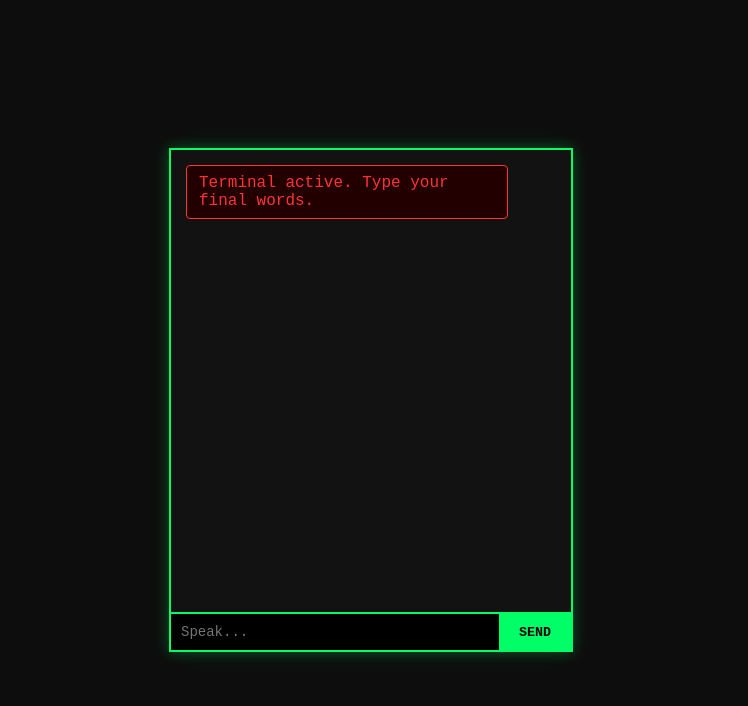
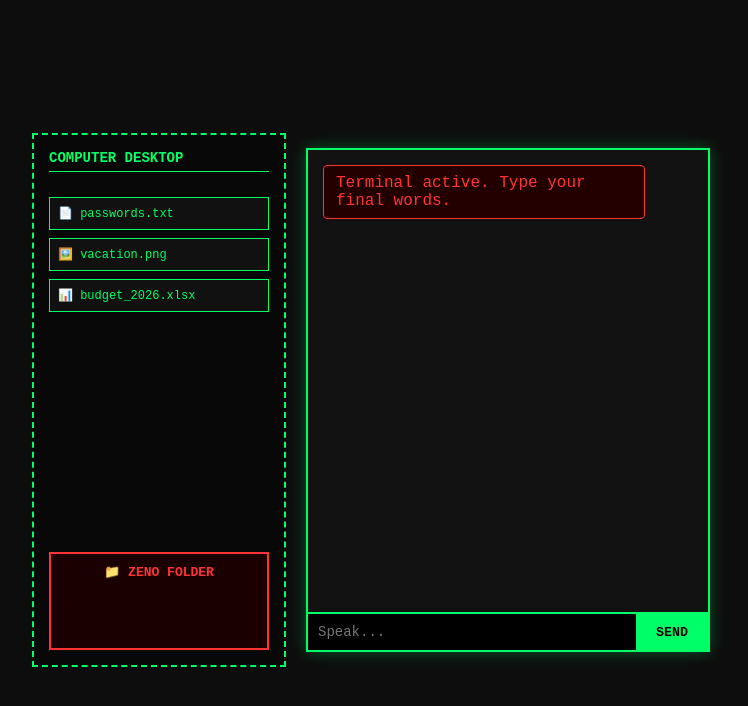
Before and after one commit to toystoryaaaa/Midnight-Whisper, a plain HTML site: page index.html in a window 1280 px wide. Shown: the whole page, without its empty margins (269-1017 px from the left). Drawn offline with Linux system fonts and the light colour scheme.

Commit message:
Update index.html

```diff
--- a/index.html
+++ b/index.html
@@ -3,7 +3,7 @@
 <head>
     <meta charset="UTF-8">
     <meta name="viewport" content="width=device-width, initial-scale=1.0">
-    <title>Haunted Terminal</title>
+    <title>Haunted Terminal - Zeno</title>
     <style>
         body {
             background-color: #0d0d0d;
@@ -14,7 +14,71 @@
             align-items: center;
             height: 100vh;
             margin: 0;
+            gap: 20px;
         }
+
+        /* Fake Desktop Tray */
+        .desktop-area {
+            width: 220px;
+            height: 500px;
+            border: 2px dashed #00ff66;
+            background-color: #080808;
+            padding: 15px;
+            display: flex;
+            flex-direction: column;
+            gap: 15px;
+        }
+
+        .desktop-area h3 {
+            margin: 0 0 10px 0;
+            font-size: 14px;
+            border-bottom: 1px solid #00ff66;
+            padding-bottom: 5px;
+        }
+
+        .file-list {
+            display: flex;
+            flex-direction: column;
+            gap: 8px;
+        }
+
+        .file {
+            background: #111;
+            border: 1px solid #00ff66;
+            padding: 8px;
+            font-size: 12px;
+            transition: all 0.4s ease;
+        }
+
+        /* Zeno Folder styling */
+        .zeno-folder {
+            margin-top: auto;
+            border: 2px solid #ff3333;
+            background-color: #1a0000;
+            padding: 10px;
+            text-align: center;
+        }
+
+        .zeno-folder h4 {
+            margin: 0 0 8px 0;
+            color: #ff3333;
+            font-size: 13px;
+        }
+
+        .folder-contents {
+            min-height: 50px;
+            display: flex;
+            flex-direction: column;
+            gap: 5px;
+        }
+
+        .folder-contents .file {
+            border-color: #ff3333;
+            color: #ff3333;
+            background: #220000;
+        }
+
+        /* Chat Container Styling */
         .chat-container {
             width: 400px;
             height: 500px;
@@ -81,6 +145,21 @@
 </head>
 <body>
 
+    <div class="desktop-area">
+        <h3>COMPUTER DESKTOP</h3>
+        <div id="fileList" class="file-list">
+            <div class="file" id="file1">📄 passwords.txt</div>
+            <div class="file" id="file2">🖼️ vacation.png</div>
+            <div class="file" id="file3">📊 budget_2026.xlsx</div>
+        </div>
+
+        <div class="zeno-folder">
+            <h4>📁 ZENO FOLDER</h4>
+            <div id="zenoFolderContents" class="folder-contents">
+                </div>
+        </div>
+    </div>
+
     <div class="chat-container">
         <div id="chatBox" class="chat-box">
             <div class="message ai-message">Terminal active. Type your final words.</div>
@@ -94,6 +173,19 @@
     <script src="ai.js"></script>
 
     <script>
+        function stealFileToZeno() {
+            const fileList = document.getElementById('fileList');
+            const zenoContents = document.getElementById('zenoFolderContents');
+
+            // Find the first file available on the desktop
+            const nextFile = fileList.querySelector('.file');
+
+            if (nextFile) {
+                // Move element visually from desktop list into the Zeno folder contents
+                zenoContents.appendChild(nextFile);
+            }
+        }
+
         async function sendMessage() {
             const inputField = document.getElementById('userInput');
             const chatBox = document.getElementById('chatBox');
@@ -110,6 +202,11 @@
             inputField.value = '';
             chatBox.scrollTop = chatBox.scrollHeight;
 
+            // Check if the user specifically said "what?" (ignoring casing)
+            if (userText.toLowerCase() === "what?" || userText.toLowerCase() === "what") {
+                stealFileToZeno();
+            }
+
             // Create loading placeholder for AI response
             const aiMsgDiv = document.createElement('div');
             aiMsgDiv.className = 'message ai-message';
@@ -117,7 +214,7 @@
             chatBox.appendChild(aiMsgDiv);
             chatBox.scrollTop = chatBox.scrollHeight;
 
-            // Call Ollama from ai.js
+            // Call Ollama from your ai.js file
             const reply = await callOllama(userText);
 
             aiMsgDiv.textContent = reply;
```
